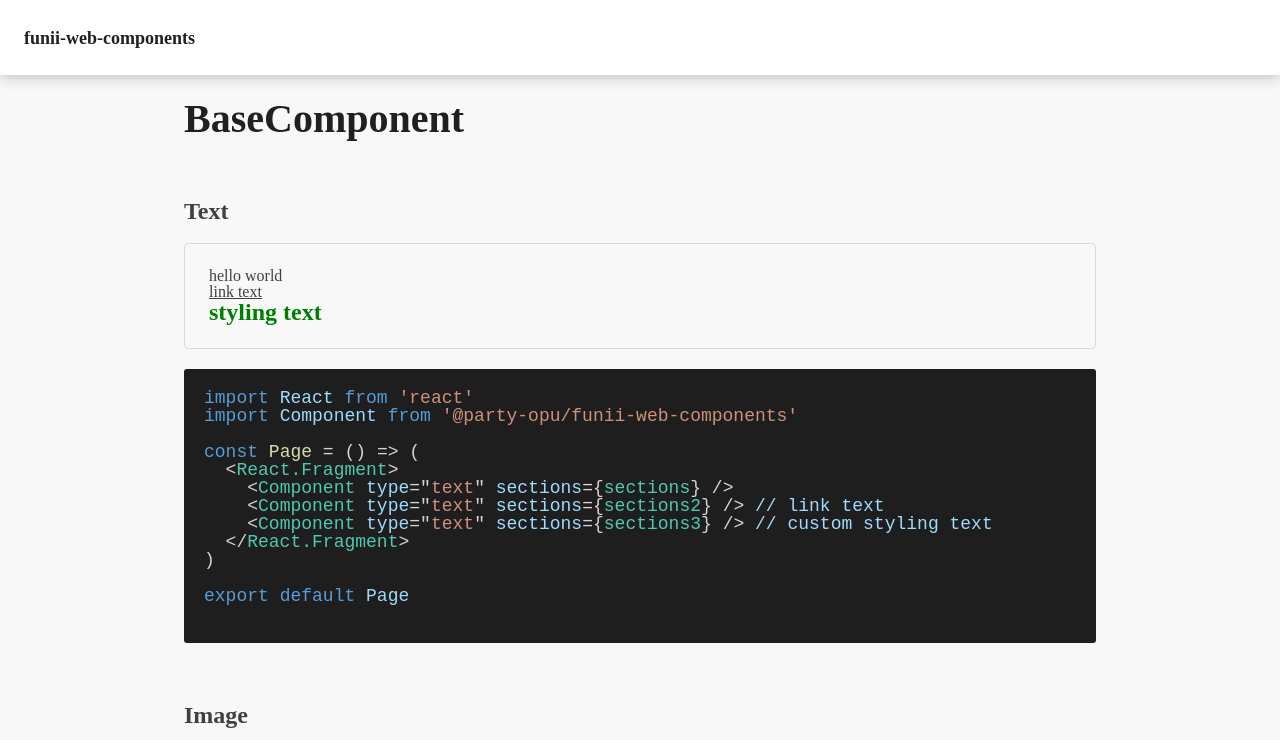
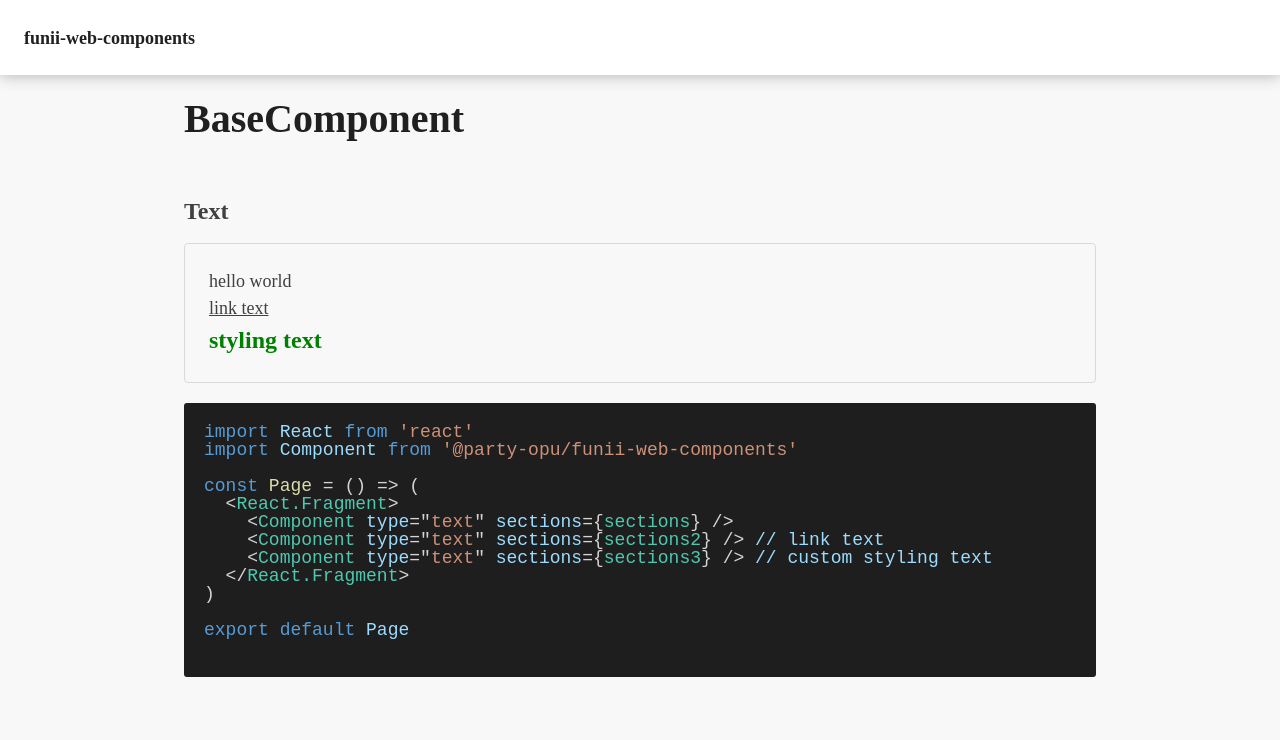
Before and after one commit to party-opu/funii-web-components, a React app: page / in a window 1280 px wide. Shown: the top 740 px of the page. Built offline with nearby package versions, Linux system fonts and the light colour scheme.

Commit message:
feat:change_fontSize_text

```diff
--- a/package.json
+++ b/package.json
@@ -1,6 +1,6 @@
 {
   "name": "@party-opu/funii-web-components",
-  "version": "0.0.21",
+  "version": "0.0.22",
   "main": "dist/index.js",
   "types": "dist/index.d.ts",
   "files": [
--- a/src/components/text/index.tsx
+++ b/src/components/text/index.tsx
@@ -31,7 +31,8 @@ const Wrapper = styled.div`
 
 const BaseText = styled.p`
   width: 100%;
-  font-size: 16px;
+  font-size: 18px;
+  line-height: 1.5;
   color: ${(props) => props.theme.foregrounds.primary};
   white-space: pre-wrap;
 
```
